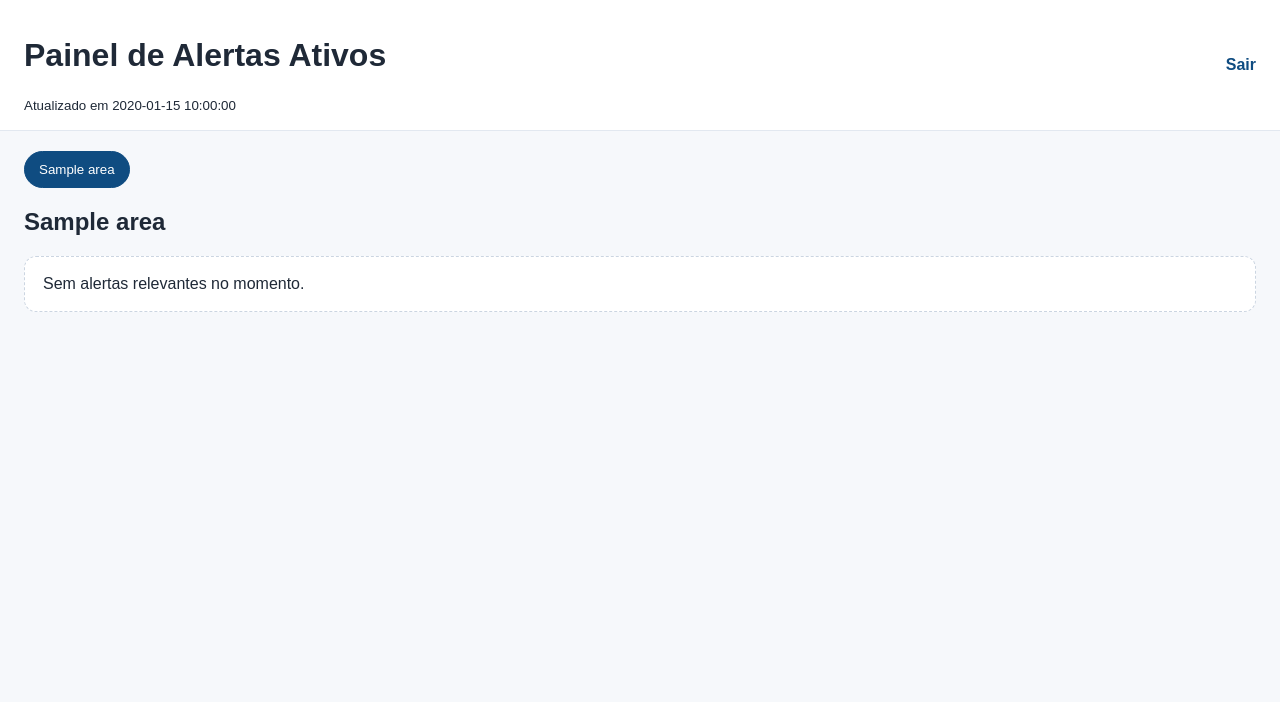
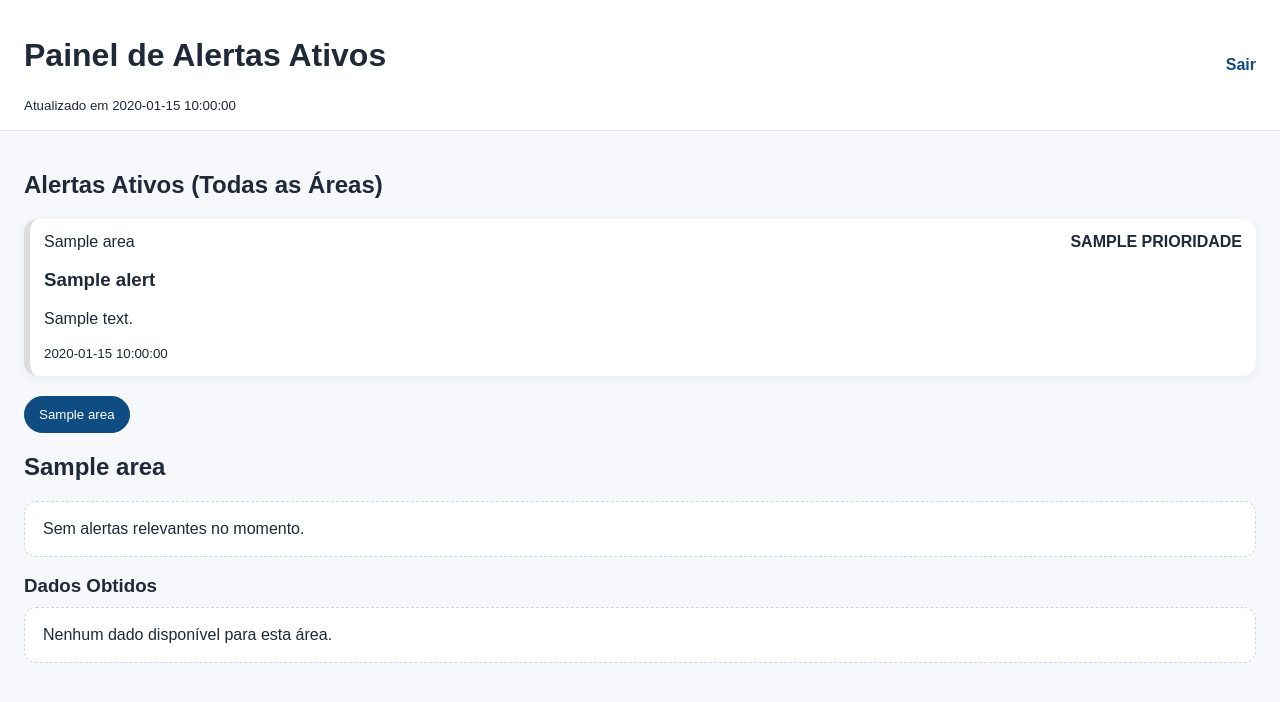
Before and after one commit to Victor-Moreira-da-Silva/indicador, a FastAPI app: template app/templates/dashboard.html in a window 1280 px wide. Shown: the top 702 px of the page. Run offline with FastAPI, Linux system fonts and the light colour scheme; the template is opened without the code that fills it: most values are stand-ins (such as "Sample title", 1, 10 or a date in 2020).

Commit message:
atualizado

```diff
--- a/app/main.py
+++ b/app/main.py
@@ -18,7 +18,7 @@ from app.services.db import fetch_rows, safe_first_number
 app = FastAPI(title="Monitoramento Hospitalar")
 app.mount("/static", StaticFiles(directory="app/static"), name="static")
 templates = Jinja2Templates(directory="app/templates")
-templates.env.cache = {}
+templates.env.cache = None
 
 SESSIONS: dict[str, str] = {}
 
@@ -98,6 +98,15 @@ async def _active_alerts() -> list[Alert]:
     return sorted(alerts, key=lambda x: (x.prioridade, x.timestamp), reverse=True)
 
 
+async def _active_alerts_from_metrics(metrics_by_area: dict[str, dict]) -> list[Alert]:
+    alerts: list[Alert] = []
+    for area in AREAS:
+        area_metrics = metrics_by_area.get(area, {})
+        alerts.extend(await analyze_area(area, area_metrics))
+    return sorted(alerts, key=lambda x: (x.prioridade, x.timestamp), reverse=True)
+
+
+
 @app.get("/", response_class=HTMLResponse)
 async def root(request: Request):
     if not _is_logged(request):
@@ -107,7 +116,7 @@ async def root(request: Request):
 
 @app.get("/login", response_class=HTMLResponse)
 async def login_page(request: Request):
-    return templates.TemplateResponse("login.html", {"request": request, "error": None})
+    return templates.TemplateResponse(request, "login.html", {"request": request, "error": None})
 
 
 @app.post("/login", response_class=HTMLResponse)
@@ -119,6 +128,7 @@ async def login(request: Request, username: str = Form(...), password: str = For
         response.set_cookie("sid", sid, httponly=True)
         return response
     return templates.TemplateResponse(
+        request,
         "login.html",
         {"request": request, "error": "Usuário ou senha inválidos."},
         status_code=401,
@@ -139,17 +149,21 @@ async def logout(request: Request):
 async def dashboard(request: Request):
     if not _is_logged(request):
         return RedirectResponse(url="/login", status_code=302)
-    alerts = await _active_alerts()
+    metrics_by_area = _load_metrics_from_queries()
+    alerts = await _active_alerts_from_metrics(metrics_by_area)
     grouped = defaultdict(list)
     for alert in alerts:
         grouped[alert.area].append(alert)
 
     return templates.TemplateResponse(
+        request,
         "dashboard.html",
         {
             "request": request,
             "areas": AREAS,
             "alerts_by_area": dict(grouped),
+            "metrics_by_area": metrics_by_area,
+            "all_alerts": alerts,
             "generated_at": datetime.now(UTC),
         },
     )
--- a/app/services/ai.py
+++ b/app/services/ai.py
@@ -4,6 +4,7 @@ import json
 from typing import Any
 
 import httpx
+from fastapi.encoders import jsonable_encoder
 
 from app.config import settings
 
@@ -30,7 +31,7 @@ async def contextual_validate(area: str, candidate_alert: dict[str, Any], metric
             {
                 "role": "user",
                 "content": json.dumps(
-                    {"area": area, "alerta": candidate_alert, "metricas": metrics},
+                    jsonable_encoder({"area": area, "alerta": candidate_alert, "metricas": metrics}),
                     ensure_ascii=False,
                 ),
             },
--- a/app/static/styles.css
+++ b/app/static/styles.css
@@ -45,6 +45,7 @@ body { margin: 0; font-family: Arial, sans-serif; color: var(--ink); background:
 .topbar a { color: var(--primary); text-decoration: none; font-weight: 700; }
 main { padding: 20px 24px; }
 
+.top-alerts { margin-bottom: 20px; }
 .tabs { display: flex; gap: 10px; flex-wrap: wrap; margin-bottom: 12px; }
 .tab-btn {
   border: 1px solid #cbd5e1;
@@ -65,3 +66,17 @@ main { padding: 20px 24px; }
 .alert.priority-media { border-left-color: var(--med); }
 .alert.priority-baixa { border-left-color: var(--low); }
 .empty { padding: 18px; background: #fff; border-radius: 12px; border: 1px dashed #cbd5e1; }
+
+.metrics-section { margin-top: 18px; }
+.metrics-section h3 { margin: 0 0 10px; }
+.metrics-grid { display: grid; grid-template-columns: repeat(auto-fit, minmax(220px, 1fr)); gap: 12px; }
+.metric-card {
+  background: #fff;
+  border-radius: 12px;
+  padding: 12px;
+  border: 1px solid #e2e8f0;
+  display: grid;
+  gap: 6px;
+}
+.metric-card small { color: #475467; }
+.metric-card strong { font-size: 1.1rem; }
--- a/app/templates/dashboard.html
+++ b/app/templates/dashboard.html
@@ -16,6 +16,26 @@
   </header>
 
   <main>
+     <section class="top-alerts">
+      <h2>Alertas Ativos (Todas as Áreas)</h2>
+      {% if all_alerts|length == 0 %}
+        <div class="empty">Sem alertas relevantes no momento.</div>
+      {% else %}
+        <div class="alerts-grid">
+          {% for alert in all_alerts %}
+          <article class="alert priority-{{ alert.prioridade }}">
+            <div class="meta">
+              <span>{{ alert.area }}</span>
+              <strong>{{ alert.prioridade|upper }}</strong>
+            </div>
+            <h3>{{ alert.titulo }}</h3>
+            <p>{{ alert.descricao }}</p>
+            <small>{{ alert.timestamp }}</small>
+          </article>
+          {% endfor %}
+        </div>
+      {% endif %}
+    </section>
     <div class="tabs" role="tablist">
       {% for area in areas %}
       <button class="tab-btn {% if loop.first %}active{% endif %}" data-tab="tab-{{ loop.index0 }}">{{ area }}</button>
@@ -27,6 +47,7 @@
       <h2>{{ area }}</h2>
 
       {% set area_alerts = alerts_by_area.get(area, []) %}
+      {% set area_metrics = metrics_by_area.get(area, {}) %}
       {% if area_alerts|length == 0 %}
         <div class="empty">Sem alertas relevantes no momento.</div>
       {% else %}
@@ -44,6 +65,23 @@
           {% endfor %}
         </div>
       {% endif %}
+
+       <section class="metrics-section">
+        <h3>Dados Obtidos</h3>
+        {% if area_metrics|length == 0 %}
+          <div class="empty">Nenhum dado disponível para esta área.</div>
+        {% else %}
+          <div class="metrics-grid">
+            {% for key, value in area_metrics.items() %}
+            <article class="metric-card">
+              <small>{{ key }}</small>
+              <strong>{{ value }}</strong>
+            </article>
+            {% endfor %}
+          </div>
+        {% endif %}
+      </section>
+
     </section>
     {% endfor %}
   </main>
```
